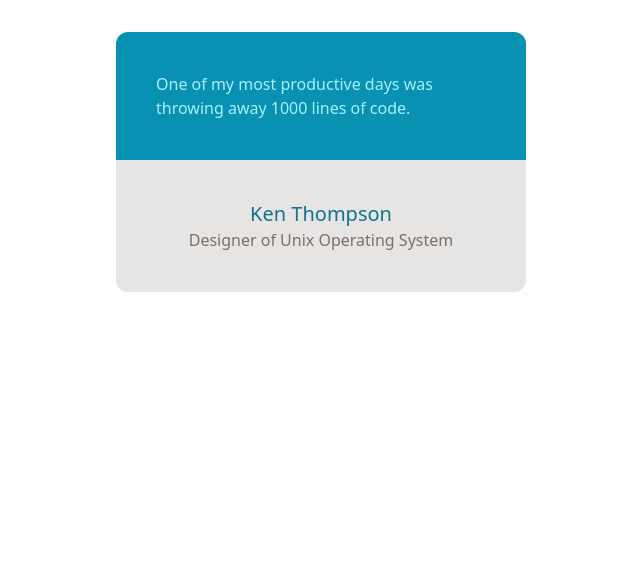
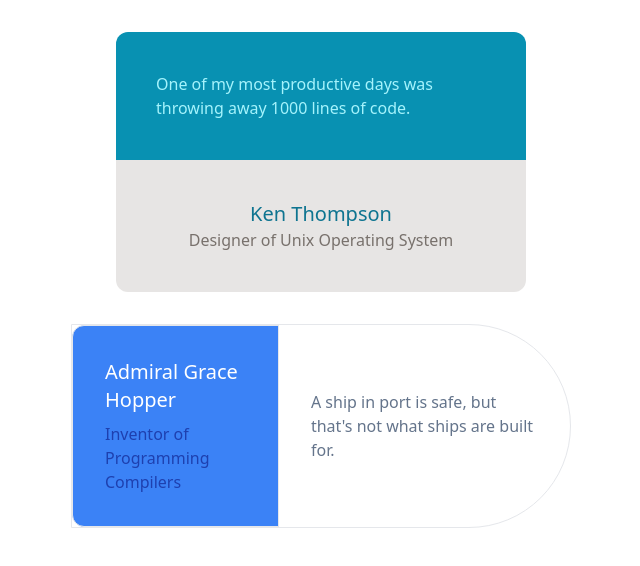
Before and after one commit to YElnadi/styling-tailwind, a React (Create React App) app: page / in a window 1280 px wide. Shown: the top 566 px of the page, without its empty margins (319-959 px from the left). Built offline with nearby package versions, Linux system fonts and the light colour scheme.

Commit message:
first draft

```diff
--- a/src/App.js
+++ b/src/App.js
@@ -1,6 +1,7 @@
 import logo from "./logo.svg";
 import "./App.css";
 import QuoteBox1 from "./QuoteBox1";
+import QuoteBox2 from "./QuoteBox2";
 
 const quote1 = {
   text: "One of my most productive days was throwing away 1000 lines of code.",
@@ -23,6 +24,7 @@
   return (
     <div className="flex flex-col items-center ">
       <QuoteBox1 quote={quote1} />
+      <QuoteBox2 quote={quote2}/>
     </div>
   );
 }
--- a/src/QuoteBox2.js
+++ b/src/QuoteBox2.js
@@ -0,0 +1,17 @@
+import React from "react";
+
+const QuoteBox2 = (props) => {
+  const { quote } = props;
+  console.log("quot2", quote);
+  return (
+    <div className="flex border rounded-r-full w-[500px]">
+      <div className="rounded-l-xl border p-8 bg-blue-500 ">
+        <div className="text-xl text-white pb-2">{quote.author}</div>
+        <div className="text-blue-800"> {quote.bio}</div>
+      </div>
+      <div className="flex items-center  p-8 text-slate-500">{quote.text}</div>
+    </div>
+  );
+};
+
+export default QuoteBox2;
```
